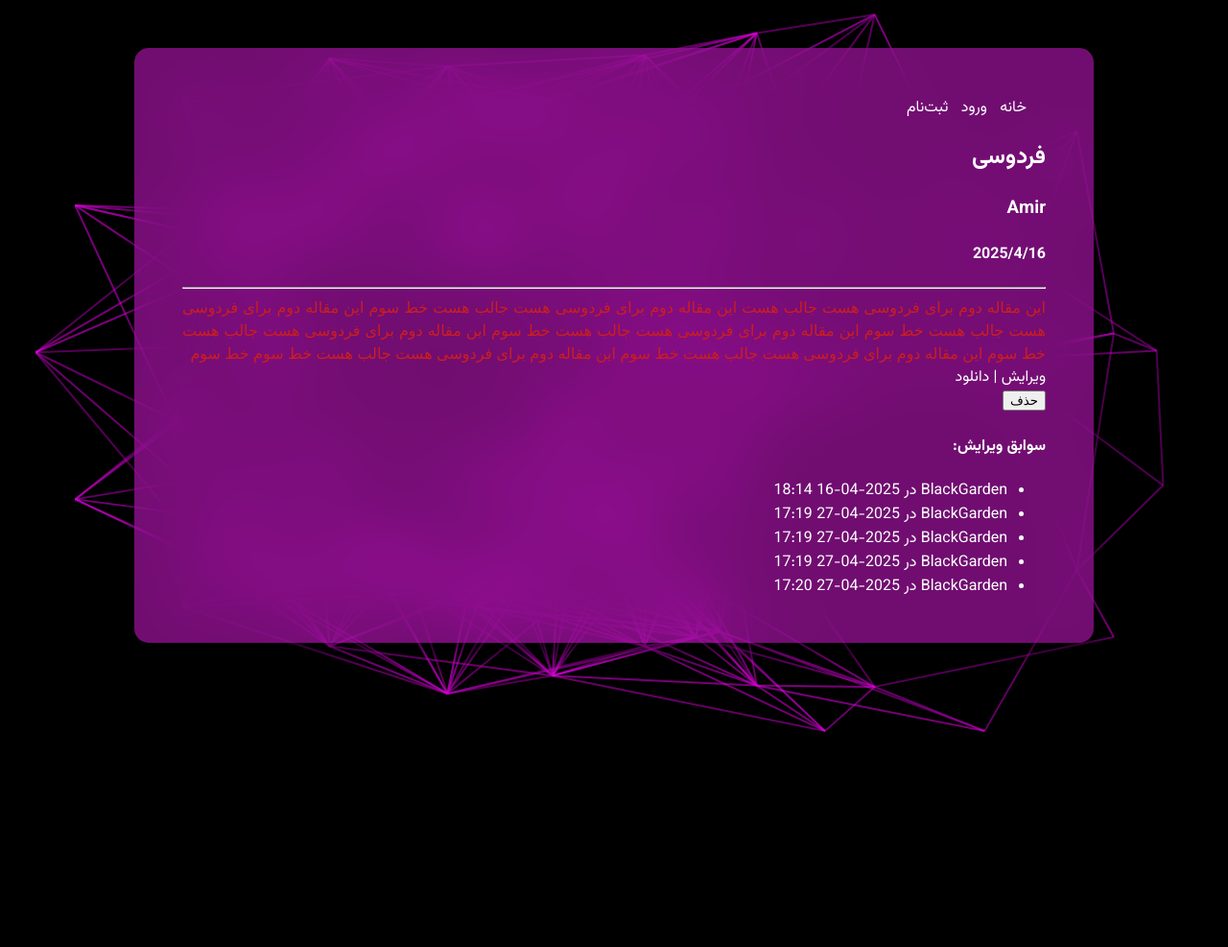
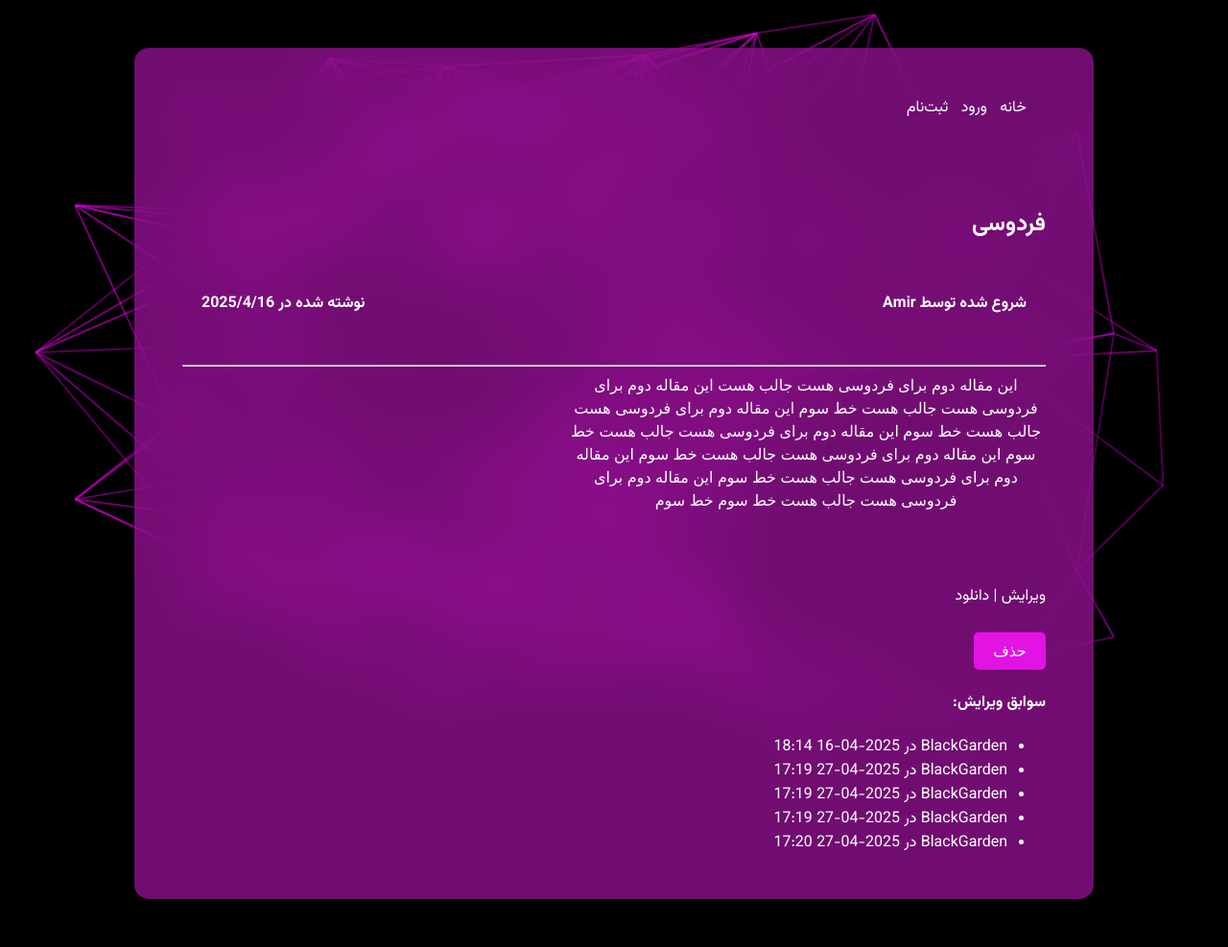
Before and after one commit to Qarebaq/PersianWEB, a Flask app: page /article/2 in a window 1280 px wide. Shown: the whole page at 96% size. Before the commit the page ends 763 px from the top, so only its background shows below. Run offline with Flask 3, Linux system fonts and the light colour scheme.

Commit message:
خراب شده

```diff
--- a/app/templates/article_detail.html
+++ b/app/templates/article_detail.html
@@ -31,28 +31,76 @@ p {
 
 
 .article_paragraph {
-    text-align: justify;
+
+    text-align: center;
     margin: 0 auto;
     max-width: 900px;
     font-size: 16px;
     line-height: 1.5;
     font-family: 'Vazir', sans-serif;
 }
+h2{
+    color: white;
+}
+
+
+.content {
+    text-align: center;
+    margin-left: 0;
+    margin-right: 0;
+    max-width: 500px;
+    color: white;
+    justify-content: center;
+
+}
+
+
+
+
+.row {
+      display: flex;
+      justify-content: space-between;
+      width: 100%;
+      margin: 20px 0;
+    }
+
+    .cell {
+      padding: 10px 20px;
+    }
 
 </style>
+<br>
+<br>
 
-<h2>{{ article.title }}</h2>
-<h3>{{article.author.username}}</h3>
-<h4>{{article.created_at.year}}/{{article.created_at.month}}/{{article.created_at.day}}</h4>
-<hr>
 {% if article.image %}
     <img class="article_img" src="{{ url_for('static', filename='uploads/' + article.image) }}" width="300"><br>
 {% endif %}
-<p style="color: #cb1f1f;" class="article_paragraph">{{ article.content }}</p>
 
+<h2>{{ article.title }}</h2>
+<div class="row">
+    <div class="cell"><h4> شروع شده توسط {{article.author.username}}</h4></div>
+    <div class="cell"><h4 > نوشته شده در {{article.created_at.year}}/{{article.created_at.month}}/{{article.created_at.day}}</h4>
+    </div>
+  </div>
+
+
+
+
+
+
+<hr>
+
+<div class="content">
+<p  style="color: white;text-align: center;justify-content: center;" class="article_paragraph">{{ article.content }}</p>
+</div>
+<br>
+<br>
+<br>
 <a href="{{ url_for('articles.edit_article', id=article.id) }}">ویرایش</a> |
 <a  href="{{ url_for('articles.article_pdf', id=article.id) }}">دانلود </a>
+<br>
 <form method="post" action="{{ url_for('articles.delete_article', id=article.id) }}">
+    <br>
     <button type="submit">حذف</button>
 </form>
 
--- a/app/templates/article_edit.html
+++ b/app/templates/article_edit.html
@@ -10,10 +10,9 @@
 
 <style>
 body{
+    background-color: black;
     direction: rtl;
     font-family: 'Vazirmatn', sans-serif;
-    background-color: #00000000;
-    color: #cb1f1f;
 }
 
 
@@ -23,7 +22,7 @@ body{
     عنوان: <input type="text" name="title" value="{{ article.title if mode == 'edit' else '' }}"><br>
     متن مقاله:<br>
     <textarea name="content" rows="10" cols="60">{{ article.content if mode == 'edit' else '' }}</textarea><br>
-    تصویر: <input type="file" name="image"><br>
+    تصویر: <input type="file" name="image" ><br>
     <input type="submit" value="{{ 'ثبت' if mode == 'new' else 'ذخیره تغییرات' }}">
 </form>
 {% endblock %}
--- a/app/templates/article_list.html
+++ b/app/templates/article_list.html
@@ -8,7 +8,7 @@
 
 <head>
 
-    <link rel="preconnect" href="https://fonts.googleapis.com">
+<link rel="preconnect" href="https://fonts.googleapis.com">
 <link rel="preconnect" href="https://fonts.gstatic.com" crossorigin>
 <link href="https://fonts.googleapis.com/css2?family=Roboto:ital,wght@0,100;0,300;0,400;0,500;0,700;0,900;1,100;1,300;1,400;1,500;1,700;1,900&family=Vazirmatn:wght@100..900&display=swap" rel="stylesheet">
 </head>
--- a/app/templates/base.html
+++ b/app/templates/base.html
@@ -8,6 +8,25 @@
 <link href="https://fonts.googleapis.com/css2?family=Roboto:ital,wght@0,100;0,300;0,400;0,500;0,700;0,900;1,100;1,300;1,400;1,500;1,700;1,900&family=Vazirmatn:wght@100..900&display=swap" rel="stylesheet">
 </head>
 <style>
+
+
+  button{
+    background-color: rgb(227, 19, 227);
+    text-align: center;
+    color: white;
+    padding: 10px 20px;
+    border: none;
+    border-radius: 5px;
+    cursor: pointer;
+    font-size: 16px;
+    transition: background-color 0.3s ease;
+  }
+  button:hover {
+    background-color: rgb(189, 23, 189);
+    transition: background-color 0.3s ease;
+    transition: 0.2s;
+  }
+
     body {
         direction: rtl;
         font-family: 'Vazirmatn', sans-serif;
```
Also changed, not shown: site.db, 2 other files.
